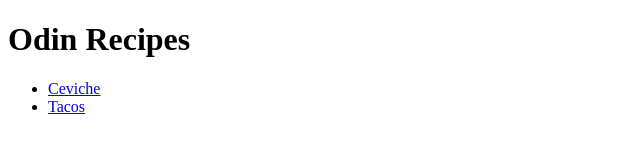
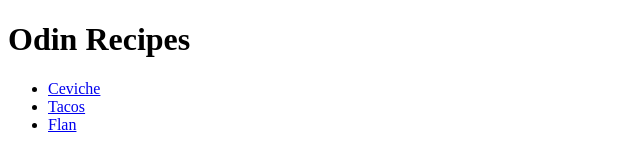
Before and after one commit to mariomartz0/odin-recipes, a plain HTML site: page index.html in a window 1280 px wide. Shown: the full height of the page, 0-640 px from the left. Drawn offline with Linux system fonts and the light colour scheme.

Commit message:
Add link to flan.html in index

```diff
--- a/index.html
+++ b/index.html
@@ -10,6 +10,7 @@
     <ul>
       <li><a href="./recipes/ceviche.html">Ceviche</a></li>
       <li><a href="./recipes/tacos.html">Tacos</a></li>
+      <li><a href="./recipes/flan.html">Flan</a></li>
     </ul>
   </body>
 </html>
```
